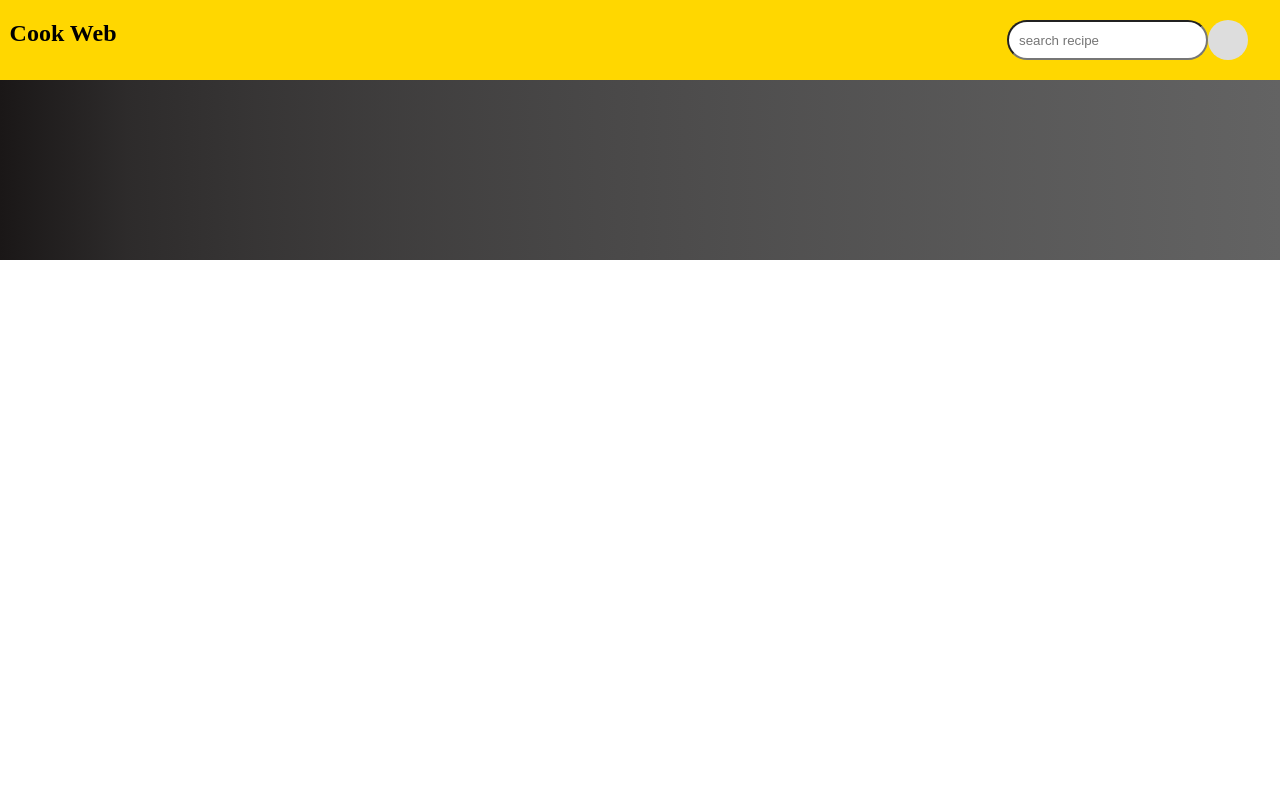
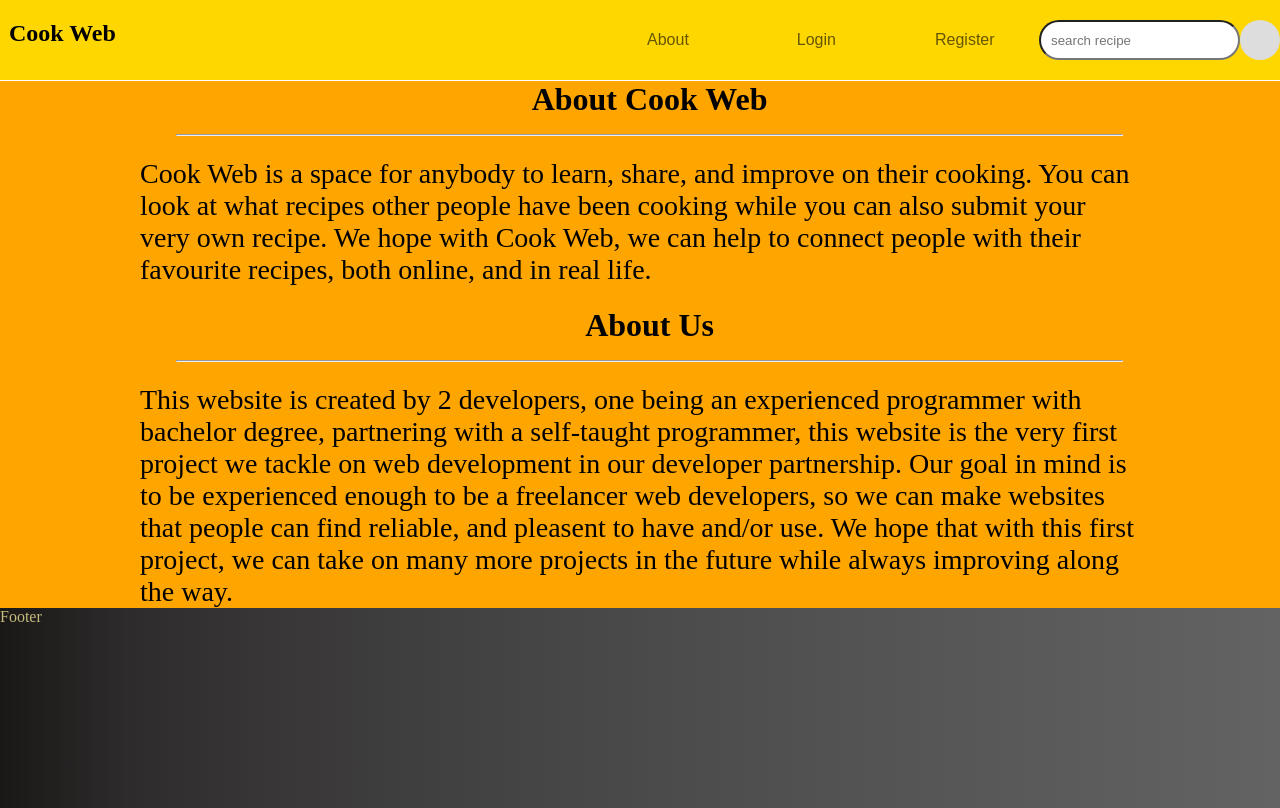
Before and after one commit to dickykintano1/firstwebsite, a React (Create React App) app in the folder FrontEnd/cook-web/: page /about in a window 1280 px wide. Before the commit this address had no page. Built offline with nearby package versions, Linux system fonts and the light colour scheme.

Commit message:
Updates and Additions
- Added buttons into the Navbar, a bit of Home Page css tidy up. Updated some color palette.
- Added About Page, with minimum content.

```diff
--- a/FrontEnd/cook-web/src/App.js
+++ b/FrontEnd/cook-web/src/App.js
@@ -2,6 +2,7 @@ import React from 'react';
 import Home from './components/pages/Home';
 import Register from './components/pages/Register';
 import Login from './components/pages/Login';
+import About from './components/pages/About';
 import SearchResult from './components/pages/SearchResult';
 import Header from './components/Header';
 import Footer from './components/Footer';
@@ -20,8 +21,9 @@ function App() {
 				<Header/>
         <Routes>
           <Route path="/" element={<Home/>}>Home</Route>
+          <Route path="/about" element={<About/>}>About</Route>
+          <Route path="/login" element={<Login/>}>Login</Route>
           <Route path="/register" element={<Register/>}>Register</Route>
-          <Route path="/login" element={<Login/>}>Login</Route>
           <Route path="/search" element={<SearchResult/>}>Search Result</Route>
         </Routes>
 				<Footer/>
--- a/FrontEnd/cook-web/src/components/Header.js
+++ b/FrontEnd/cook-web/src/components/Header.js
@@ -6,6 +6,9 @@ function Header() {
     <nav>
       <div className='headerbar'>
         <h1>Cook Web</h1>
+        <button className='navbar-button'>About</button>
+        <button className='navbar-button'>Login</button>
+        <button className='navbar-button'>Register</button>
         <form className='navbar-srchbar' action=''>
           <input
             className='navbar-input'
--- /dev/null
+++ b/FrontEnd/cook-web/src/components/css/About.css
@@ -0,0 +1,17 @@
+body{
+    padding-top: 60px;
+    left: 0;
+    right: 0;
+    margin: 0;
+    bottom:0;
+}
+
+.about-container{
+    background-color: orange;
+}
+
+.about-paragraph{
+    text-align: left;
+    font-size: 1.75em;
+    margin: 0 5em;
+}
--- /dev/null
+++ b/FrontEnd/cook-web/src/components/css/General.css
@@ -0,0 +1,13 @@
+.general-text{
+    text-align: center;
+    font-size: 2em;
+}
+
+.general-line{
+    width: 75%;
+}
+
+.general-paragraph{
+    text-align: center;
+    font-size: 2em;
+}
--- a/FrontEnd/cook-web/src/components/css/Header.css
+++ b/FrontEnd/cook-web/src/components/css/Header.css
@@ -13,7 +13,7 @@ nav{
 
 .headerbar{
     display:inline-grid;
-    grid-template-columns: 1fr 1fr;
+    grid-template-columns: 4fr 1fr 1fr 1fr 1fr;
     width:100%;
     align-items: right;
 }
@@ -46,3 +46,22 @@ nav{
 .navbar-srchbar{
     display: flex
 }
+
+.navbar-button{
+    background-color:gold;
+    border: none;
+    /* padding: 16px 32px; */
+    text-align: center;
+    font-size: 16px;
+    /* margin: 4px 2px; */
+    opacity: 0.6;
+    transition: 0.3s;
+    /* display: inline-block; */
+    /* text-decoration: none; */
+    cursor: pointer;
+}
+
+.navbar-button:hover{
+    opacity: 1;
+    background-color:orange;
+}
--- a/FrontEnd/cook-web/src/components/css/Home.css
+++ b/FrontEnd/cook-web/src/components/css/Home.css
@@ -1,9 +1,9 @@
-body{
+/* body{
     padding-top: 60px;
     left: 0;
     right: 0;
     margin: 0;
-}
+} */
 
 .home-container{
     background-color: orange;
@@ -29,15 +29,6 @@ body{
     padding: 0 200px;
 }
 
-.text{
-    text-align: center;
-    padding: .5em 0;
-}
-
-p{
-    text-align: center;
-    font-size: 2em;
-}
 
 /* .cards-container{
     margin: 0 20%;
--- /dev/null
+++ b/FrontEnd/cook-web/src/components/pages/About.js
@@ -0,0 +1,27 @@
+import React from 'react'
+import '../css/General.css'
+import '../css/About.css'
+
+function About(){
+    return (
+        <div className='about-container'>
+            <h1 className='general-text'>About Cook Web<hr className='general-line'></hr></h1>
+            <p className='about-paragraph'>Cook Web is a space for anybody to learn, share, and improve on their cooking. You can
+                look at what recipes other people have been cooking while you can also submit your very own recipe.
+                We hope with Cook Web, we can help to connect people with their favourite recipes, both online,
+                and in real life.
+            </p>
+            <h1 className='general-text'>About Us<hr className='general-line'></hr></h1>
+            <p className='about-paragraph'>This website is created by 2 developers, one being an
+                experienced programmer with bachelor degree, partnering with a self-taught
+                programmer, this website is the very first project we tackle on web development in our developer
+                partnership. Our goal in mind is to be experienced enough to be a freelancer web developers,
+                so we can make websites that people can find reliable, and pleasent to have and/or use.
+                We hope that with this first project, we can take on many more projects in the future while
+                always improving along the way.
+            </p>
+        </div>
+    )
+}
+
+export default About
--- a/FrontEnd/cook-web/src/components/pages/Home.js
+++ b/FrontEnd/cook-web/src/components/pages/Home.js
@@ -1,5 +1,6 @@
 import React from 'react';
 import '../css/Home.css';
+import '../css/General.css';
 import CardList from '../CardList'
 import DemoCarousel from '../Carousel'
 
@@ -23,14 +24,14 @@ class Home extends React.Component {
 
 		return(
 			<div className='home-container css2'>
-				<h1 className='text'>Welcome to Cook Web</h1><hr></hr>
-				<p>Your everyday recipes, in the end of your fingertips.<br></br>
+				<h1 className='general-text'>Welcome to Cook Web<hr className='general-line'></hr></h1>
+				<p className='general-paragraph'>Your everyday recipes, all in one place.<br></br>
 					Learn, submit, and find out many recipes online.
 				</p>
 				<div className='carousel-container'>
 					<DemoCarousel />
 				</div>
-				<h1 className='text'>Latest Recipes</h1><hr></hr>
+				<h1 className='general-text'>Latest Recipes<hr className='general-line'></hr></h1>
 				<div className='srchbar-container'>
 					<input
 						className='srchbar'
--- a/FrontEnd/cook-web/src/components/pages/Login.js
+++ b/FrontEnd/cook-web/src/components/pages/Login.js
@@ -2,7 +2,7 @@ import React from 'react';
 
 function Login() {
   return (
-    <div>Login</div>
+    <p>Login</p>
   )
 }
 
```
